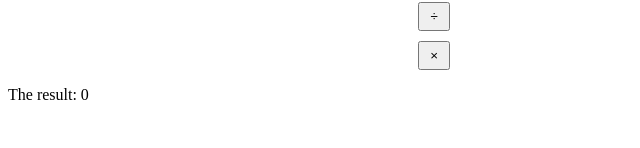
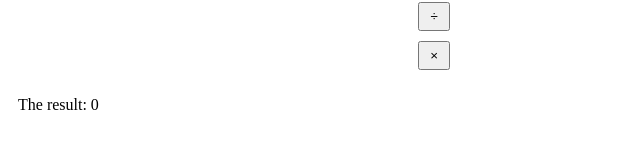
Before and after one commit to sivalay/Vue-Tasks, a Vue app: page / in a window 1280 px wide. Shown: the part 156-304 px from the top of the page, without its empty margins (0-640 px from the left). Built offline with nearby package versions, Linux system fonts and the light colour scheme; the HTML template or start-up script is replaced by a standard one.

Commit message:
style:Added styles for result.

```diff
--- a/src/components/ActionButton.vue
+++ b/src/components/ActionButton.vue
@@ -10,7 +10,6 @@ const props = defineProps<{
 
 const emits = defineEmits<{
   (event: 'click', text: string): void
-  // (event: 'click', onclick: number): void
 }>()
 
 function handleClick() {
--- a/src/components/InputWrap.vue
+++ b/src/components/InputWrap.vue
@@ -21,7 +21,7 @@
 
 <script setup lang="ts">
 import ActionButton from './ActionButton.vue'
-import { computed, ref } from 'vue'
+import { ref } from 'vue'
 
 const number1 = ref<number>(0)
 const number2 = ref<number>(0)
@@ -43,10 +43,6 @@ function divideNumbers() {
   result.value = number1.value / number2.value
   console.log(result.value)
 }
-
-// const calculation = computed<number>(() => {
-//   return result.value
-// })
 </script>
 
 <style scoped>
@@ -64,5 +60,6 @@ form {
 }
 p {
   display: block;
+  padding: 10px;
 }
 </style>
```
